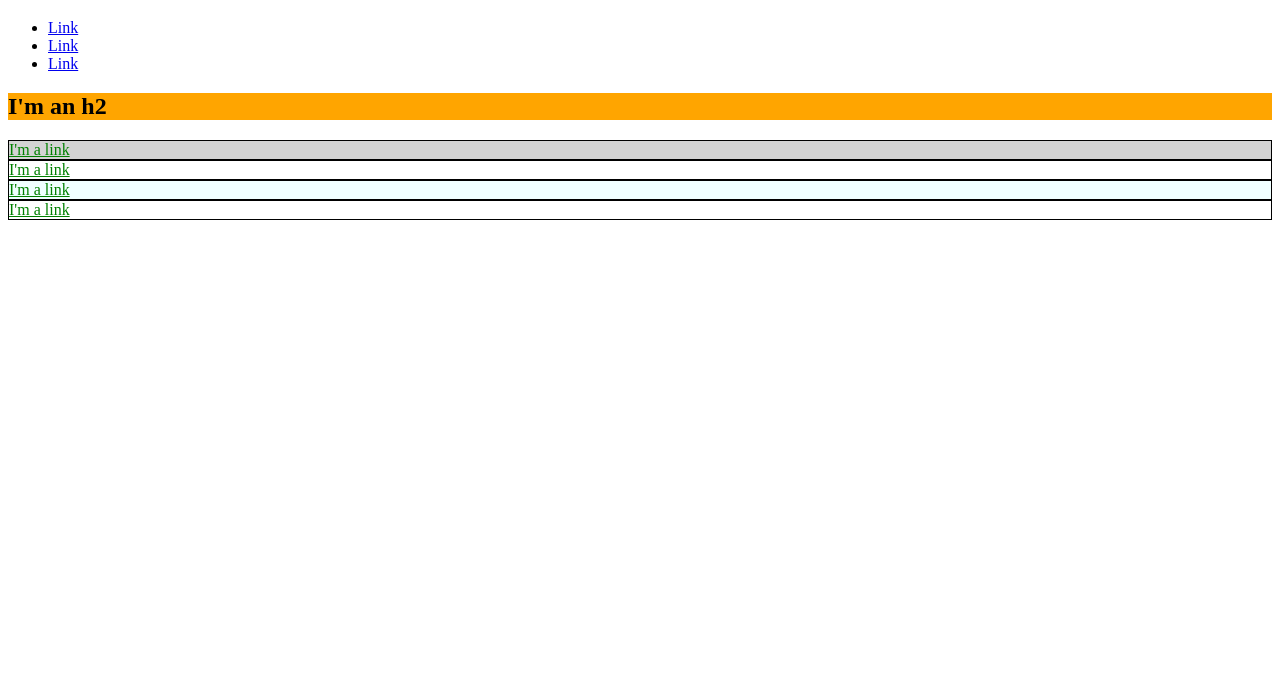
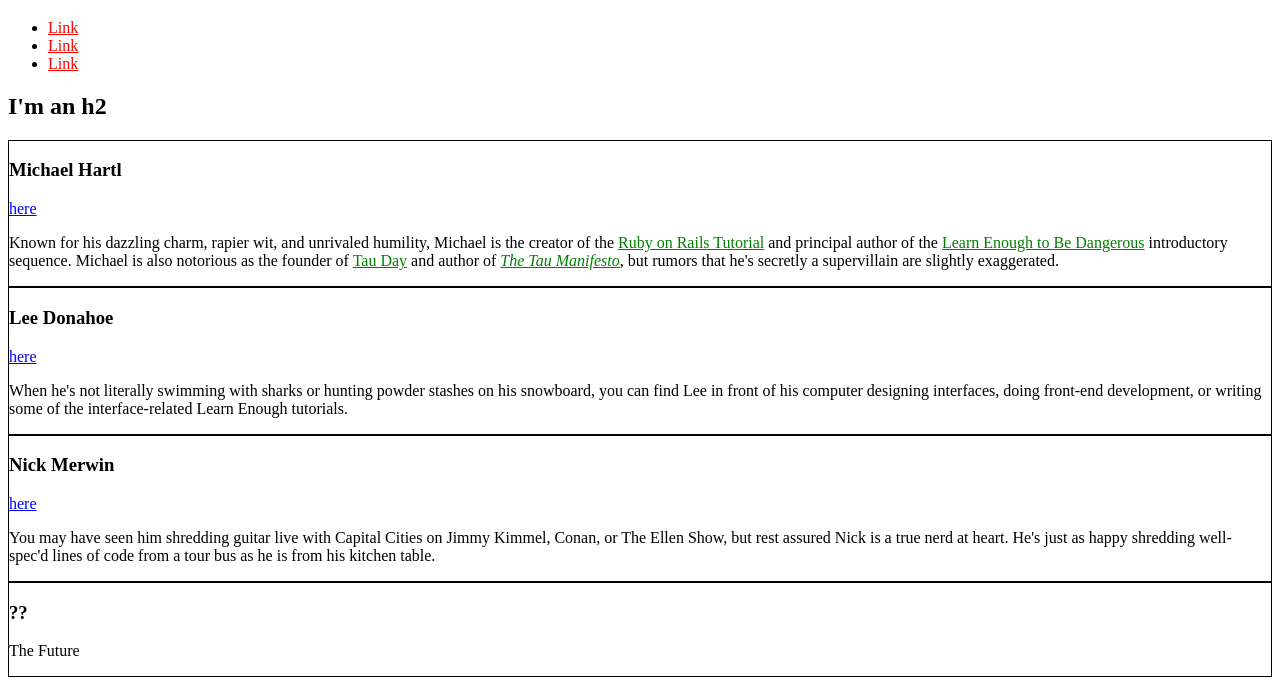
Before and after one commit to Ememme/ememme.github.io, a plain HTML site: page index.html in a window 1280 px wide. Shown: the part 61-756 px from the top of the page. Drawn offline with Linux system fonts and the light colour scheme.

Commit message:
Add bio content and styles

```diff
--- a/index.html
+++ b/index.html
@@ -4,23 +4,23 @@
     <title>Test Page: Don't Panic</title>
     <meta charset="utf-8">
     <style>
-      #orange {
-        background-color: orange;
+      /* GLOBAL STYLES */
+      a {
+        color: red;
       }
-      #exec-bio {
-        background-color: lightgray;
+
+      /* SOCIAL STYLES */
+      .social-link {
+        color: blue;
       }
+
+      /* BIO STYLES */
       .bio-box {
         border: 1px solid black;
       }
-
-      .bio-bg {
-        background-color: azure;
-      }
-      .bio-box a {
+      .bio-copy a {
         color: green;
       }
-
     </style>
   </head>
   <body>
@@ -36,18 +36,55 @@
         <a href="http://example.com/">Link</a>
       </li>
     </ul>
-    <h2 id="orange">I'm an h2</h2>
-    <div id="exec-bio" class="bio-box">
-      <a href="http://example.com/">I'm a link</a>
+    <h2>I'm an h2</h2>
+    <div class="bio-box">
+      <h3>Michael Hartl</h3>
+      <a href="http://twitter.com/mhartl" class="social-link">here</a>
+      <div class="bio-copy">
+        <p>
+          Known for his dazzling charm, rapier wit, and unrivaled humility,
+          Michael is the creator of the
+          <a href="http://railstutorial.org/">Ruby on Rails
+          Tutorial</a> and principal author of the
+          <a href="https://learnenough.com/">
+          Learn Enough to Be Dangerous</a> introductory sequence. Michael
+          is also notorious as the founder of
+          <a href="http://tauday.com/">Tau Day</a> and author of
+          <a href="http://tauday.com/tau-manifesto"><em>The Tau
+          Manifesto</em></a>, but rumors that he's secretly a supervillain
+          are slightly exaggerated.
+        </p>
+      </div>
     </div>
     <div class="bio-box">
-      <a href="http://example.com/">I'm a link</a>
-    </div>
-    <div class="bio-box bio-bg">
-      <a href="http://example.com/">I'm a link</a>
+      <h3>Lee Donahoe</h3>
+      <a href="https://twitter.com/leedonahoe" class="social-link">here</a>
+      <div class="bio-copy">
+        <p>
+          When he's not literally swimming with sharks or hunting powder
+          stashes on his snowboard, you can find Lee in front of his computer
+          designing interfaces, doing front-end development, or writing some of
+          the interface-related Learn Enough tutorials.
+        </p>
+      </div>
     </div>
     <div class="bio-box">
-      <a href="http://example.com/">I'm a link</a>
+      <h3>Nick Merwin</h3>
+      <a href="https://twitter.com/nickmerwin" class="social-link">here</a>
+      <div class="bio-copy">
+        <p>
+          You may have seen him shredding guitar live with Capital Cities on
+          Jimmy Kimmel, Conan, or The Ellen Show, but rest assured Nick is a
+          true nerd at heart. He's just as happy shredding well-spec'd lines
+          of code from a tour bus as he is from his kitchen table.
+        </p>
+      </div>
+    </div>
+    <div class="bio-box">
+      <h3>??</h3>
+      <p>
+        The Future
+      </p>
     </div>
   </body>
 </html>
```
